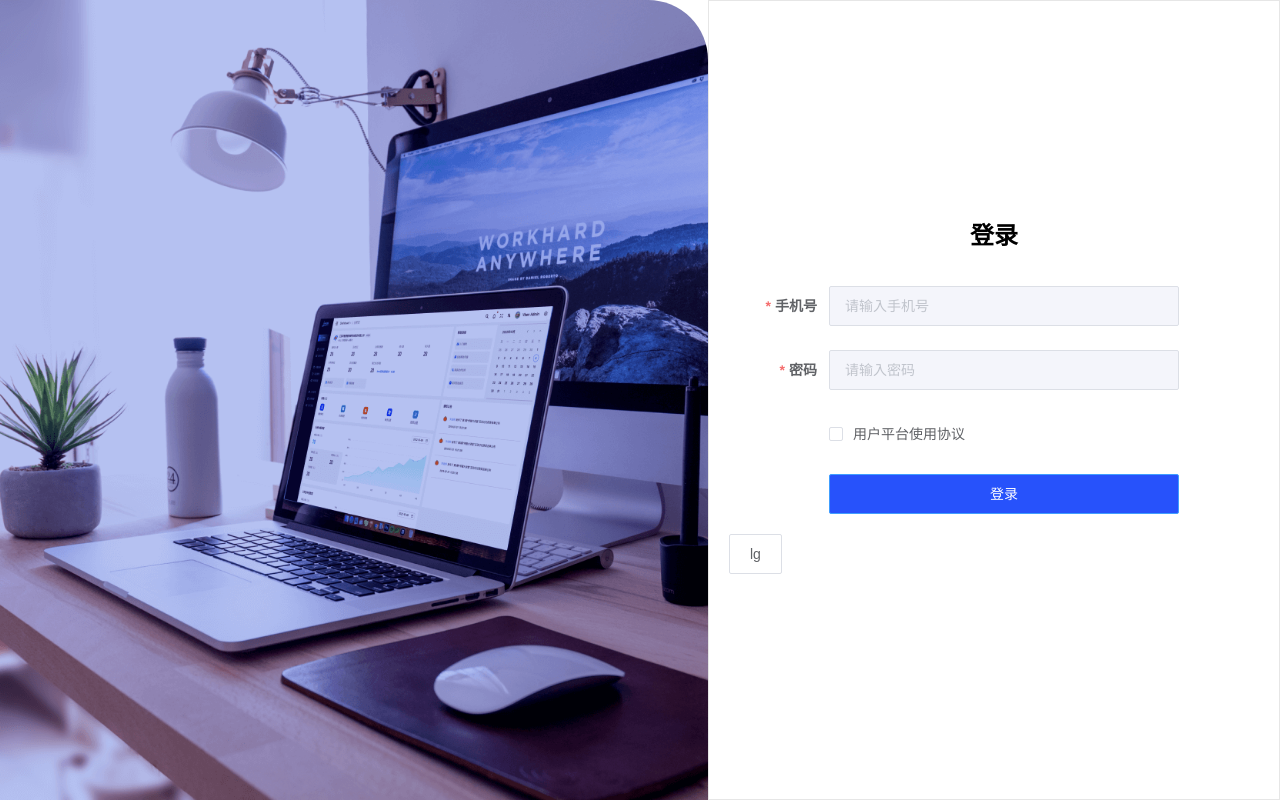
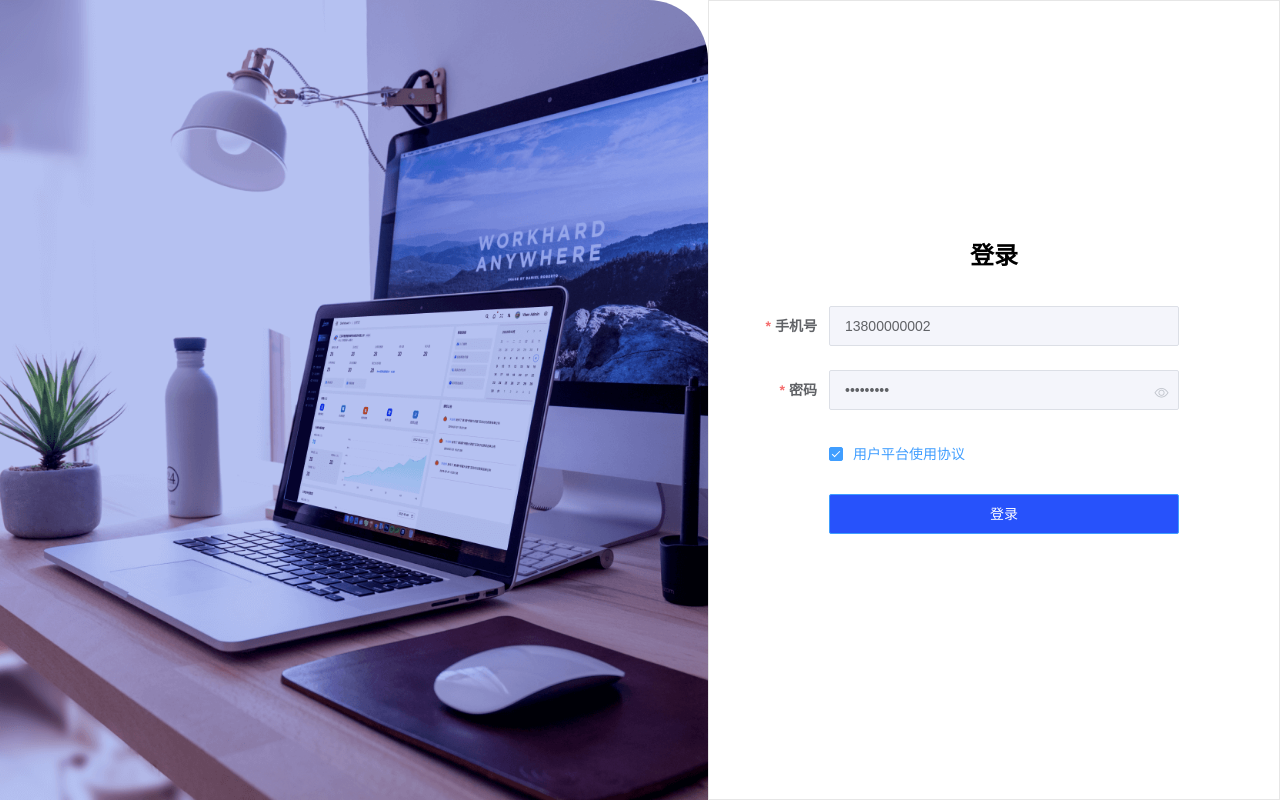
Before and after one commit to Treorge/hrm, a Vue app: page /#/login in a window 1280 px wide. Built offline with nearby package versions, Linux system fonts and the light colour scheme.

Commit message:
登录页面功能

```diff
--- a/src/api/user.js
+++ b/src/api/user.js
@@ -2,7 +2,7 @@ import request from '@/utils/request'
 
 export function login(data) {
   return request({
-    url: '/vue-admin-template/user/login',
+    url: '/sys/login',
     method: 'post',
     data
   })
--- a/src/permission.js
+++ b/src/permission.js
@@ -1,64 +1,29 @@
-import router from './router'
-import store from './store'
-import { Message } from 'element-ui'
-import NProgress from 'nprogress' // progress bar
-import 'nprogress/nprogress.css' // progress bar style
-import { getToken } from '@/utils/auth' // get token from cookie
-import getPageTitle from '@/utils/get-page-title'
-
-NProgress.configure({ showSpinner: false }) // NProgress Configuration
-
-const whiteList = ['/login'] // no redirect whitelist
-
-router.beforeEach(async(to, from, next) => {
-  // start progress bar
-  NProgress.start()
-
-  // set page title
-  document.title = getPageTitle(to.meta.title)
-
-  // determine whether the user has logged in
-  const hasToken = getToken()
-
-  if (hasToken) {
+import router from '@/router'
+import nProgress from 'nprogress'
+import 'nprogress/nprogress.css'
+import store from '@/store'
+// 前置守卫
+const whiteList = ['/login', '/404'] // 白名单
+router.beforeEach((to, from, next) => {
+  // 进度条
+  nProgress.start()
+  if (store.getters.token) {
     if (to.path === '/login') {
-      // if is logged in, redirect to the home page
-      next({ path: '/' })
-      NProgress.done()
+      next('/')
+      nProgress.done()
     } else {
-      const hasGetUserInfo = store.getters.name
-      if (hasGetUserInfo) {
-        next()
-      } else {
-        try {
-          // get user info
-          await store.dispatch('user/getInfo')
-
-          next()
-        } catch (error) {
-          // remove token and go to login page to re-login
-          await store.dispatch('user/resetToken')
-          Message.error(error || 'Has Error')
-          next(`/login?redirect=${to.path}`)
-          NProgress.done()
-        }
-      }
+      next()
     }
   } else {
-    /* has no token*/
-
-    if (whiteList.indexOf(to.path) !== -1) {
-      // in the free login whitelist, go directly
+    if (whiteList.includes(to.path)) {
       next()
     } else {
-      // other pages that do not have permission to access are redirected to the login page.
-      next(`/login?redirect=${to.path}`)
-      NProgress.done()
+      next('/login') // 中转到登录页
+      nProgress.done()
     }
   }
 })
-
+// 后置守卫
 router.afterEach(() => {
-  // finish progress bar
-  NProgress.done()
+  nProgress.done()
 })
--- a/src/store/modules/user.js
+++ b/src/store/modules/user.js
@@ -1,4 +1,5 @@
 import { getToken, setToken, removeToken } from '@/utils/auth'
+import { login } from '@/api/user'
 const state = {
   token: getToken()
 }
@@ -17,9 +18,9 @@ const actions = {
   async login(context, data) {
     console.log(data)
     // todo: 调用登录接口
-    // const token = await login(data)
+    const token = await login(data)
     // 返回一个token 123456
-    context.commit('setToken', '')
+    context.commit('setToken', token)
   }
 }
 export default {
--- a/src/views/login/index.vue
+++ b/src/views/login/index.vue
@@ -5,20 +5,19 @@
       <h1>登录</h1>
       <el-card shadow="never" class="login-card">
         <!--登录表单-->
-        <el-form ref="loginForm" :model="loginForm" status-icon :rules="rules" label-position="right" label-width="100px" class="demo-loginForm">
-          <el-form-item label="手机号" prop="phone">
-            <el-input v-model="loginForm.phone" type="number" autocomplete="off" placeholder="请输入手机号" />
+        <el-form ref="form" :model="loginForm" status-icon :rules="rules" label-position="right" label-width="100px" class="demo-loginForm">
+          <el-form-item label="手机号" prop="mobile">
+            <el-input v-model="loginForm.mobile" type="number" autocomplete="off" placeholder="请输入手机号" />
           </el-form-item>
-          <el-form-item label="密码" prop="psw">
-            <el-input v-model="loginForm.psw" type="password" autocomplete="off" show-password placeholder="请输入密码" />
+          <el-form-item label="密码" prop="password">
+            <el-input v-model="loginForm.password" type="password" autocomplete="off" show-password placeholder="请输入密码" />
           </el-form-item>
           <el-form-item prop="isAgree">
             <el-checkbox v-model="loginForm.isAgree" label="用户平台使用协议" name="type" />
           </el-form-item>
           <el-form-item>
-            <el-button type="primary" style="width:350px" @click="login('loginForm')">登录</el-button>
+            <el-button type="primary" style="width:350px" @click="login()">登录</el-button>
           </el-form-item>
-          <el-button @click="test">lg</el-button>
         </el-form>
       </el-card>
     </div>
@@ -29,13 +28,14 @@ export default {
   name: 'Login',
   data() {
     return {
+      // 开发环境直接把数据填入
       loginForm: {
-        phone: '',
-        psw: '',
-        isAgree: false
+        mobile: process.env.NODE_ENV === 'development' ? '13800000002' : '',
+        password: process.env.NODE_ENV === 'development' ? 'hm#qd@23!' : '',
+        isAgree: process.env.NODE_ENV === 'development'
       },
       rules: {
-        phone: [
+        mobile: [
           { required: true, message: '请输入手机号', trigger: 'blur' },
           {
             pattern: /^1[3-9]\d{9}$/,
@@ -43,7 +43,7 @@ export default {
             trigger: 'blur'
           }
         ],
-        psw: [
+        password: [
           { required: true, message: '请输入密码', trigger: 'blur' },
           {
             pattern: /^\S{6,15}/,
@@ -62,10 +62,11 @@ export default {
     }
   },
   methods: {
-    login(formName) {
-      this.$refs[formName].validate((valid) => {
+    login() {
+      this.$refs.form.validate(async(valid) => {
         if (valid) {
-          this.$store.dispatch('user/login', this.loginForm)
+          await this.$store.dispatch('user/login', this.loginForm)
+          this.$router.push('/')
           this.$message.success('登录成功')
         } else {
           this.$message.error('登录失败')
```
